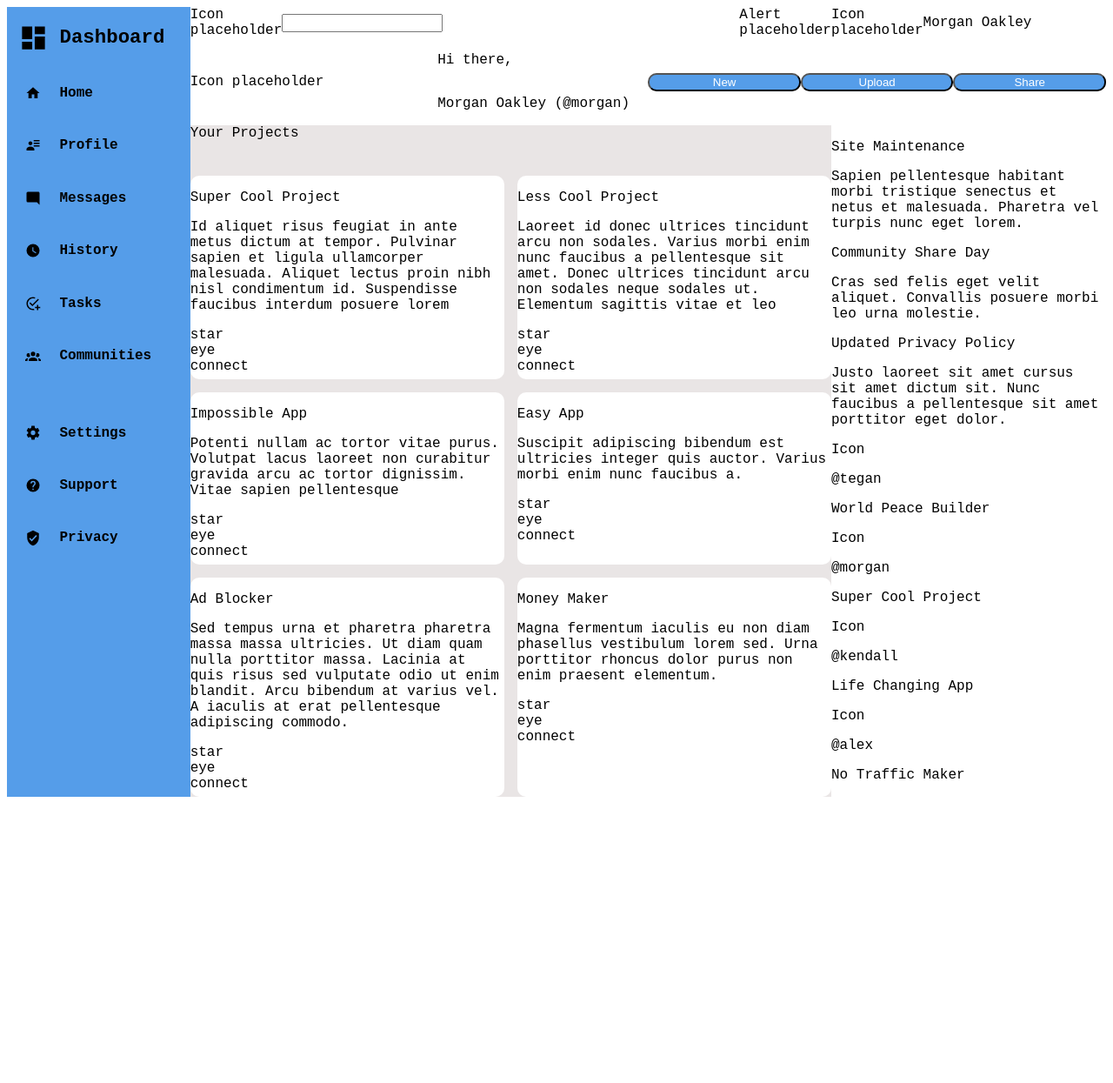
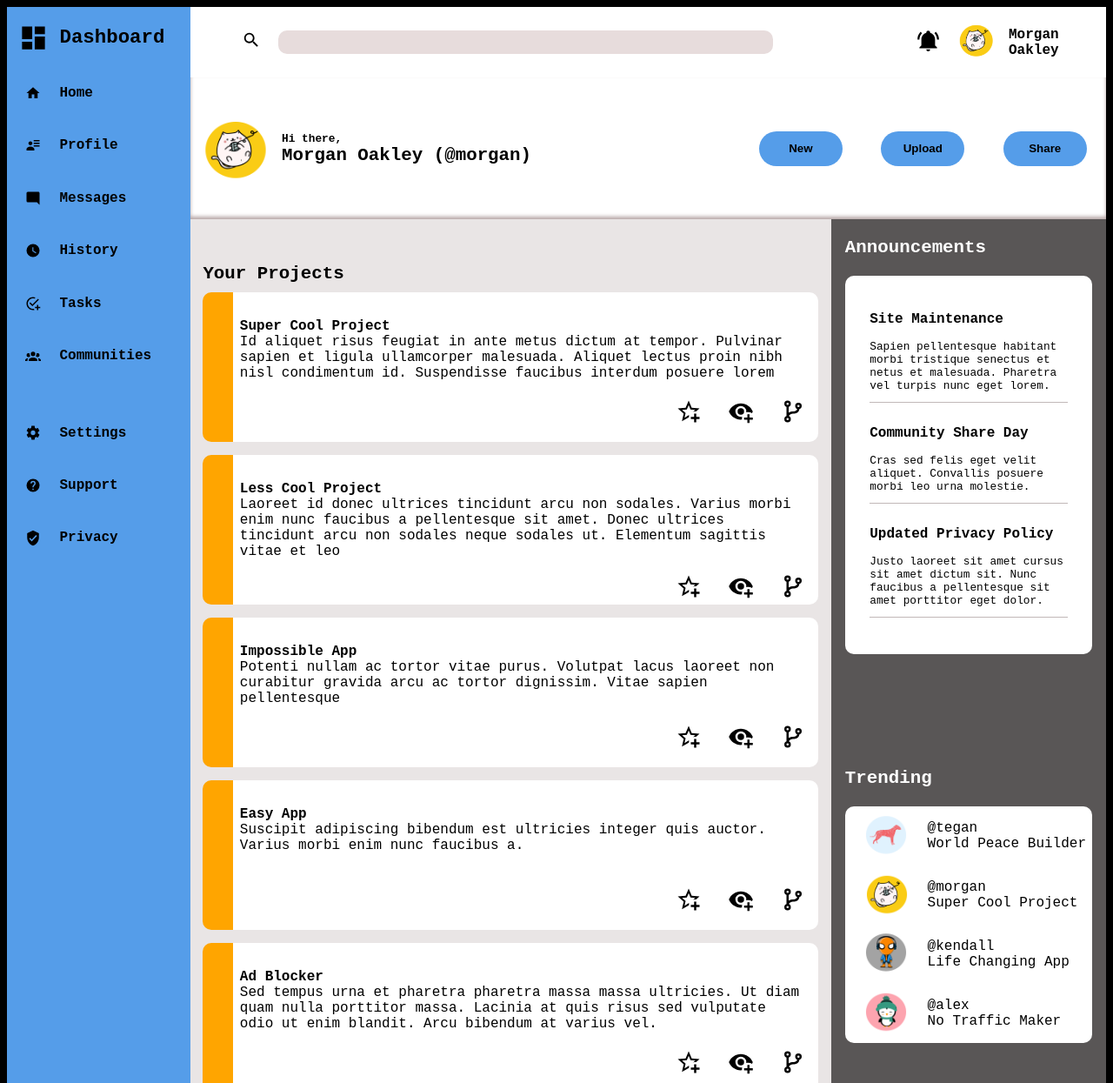
Before and after one commit to leobruell/admin-dashboard-odin, a plain HTML site: page index.html in a window 1280 px wide. Shown: the top 1245 px of the page at 87% size. Before the commit the page ends 924 px from the top, so only its background shows below. Drawn offline with Linux system fonts and the light colour scheme.

Commit message:
Make right side look nice

```diff
--- a/index.html
+++ b/index.html
@@ -58,24 +58,30 @@
         </div>
 
         <div class="top-row">
+            <div class="top-left">
                 <div class="search-icon">
-                Icon placeholder
+                    <img src="icons/magnify.svg" alt="Search-Icon">
                 </div>
                 <div class="search-bar">
                     <input type="text" name="search" id="search">
                 </div>
-            <div class="alerts">Alert placeholder</div>
-            <div class="user-icon">Icon placeholder</div>
+            </div>
+            <div class="top-right">
+                <div class="alerts">
+                    <img src="icons/bell-ring.svg" alt="Alert-Icon">
+                </div>
+                <div class="user-icon">
+                    <img src="icons/main-user-image.png" alt="Profile-Picture">
+                </div>
                 <div class="user-top">Morgan Oakley</div>
+            </div>
         </div>
 
         <div class="second-row">
             <div class="greeting">
-                <div class="big-icon">Icon placeholder</div>
-                <div class="greeting-text">
-                    <p>Hi there,</p>
-                    <p>Morgan Oakley (@morgan)</p>
-                </div>
+                <img class="big-icon" src="icons/main-user-image.png" alt="Profile Picture">
+                <p>Hi there, <br>
+                <span class="big-oak">Morgan Oakley (@morgan)</span></p>
             </div>
             <div class="my-buttons">
                 <button>New</button>
@@ -89,111 +95,147 @@
                 Your Projects
             </div>
             <div class="cards">
+                <div class="my-card">
+                    <p><span class="header">Super Cool Project</span> <br>
+                    Id aliquet risus feugiat in ante metus dictum at tempor. Pulvinar sapien et ligula ullamcorper malesuada. Aliquet lectus proin nibh nisl condimentum id. Suspendisse faucibus interdum posuere lorem</p>
+                    <div class="card-icons">
                         <div>
-                    <p class="header">Super Cool Project</p>
-                    <p>Id aliquet risus feugiat in ante metus dictum at tempor. Pulvinar sapien et ligula ullamcorper malesuada. Aliquet lectus proin nibh nisl condimentum id. Suspendisse faucibus interdum posuere lorem</p>
-                    <div class="card-icons">
-                        <div class="star">star</div>
-                        <div class="eye">eye</div>
-                        <div class="connect">connect</div>
+                            <img src="icons/star-plus-outline.svg" alt="Star-Icon">
+                        </div>
+                        <div class="eye">
+                            <img src="icons/eye-plus.svg" alt="Eye-Icon">
+                        </div>
+                        <div class="connect">
+                            <img src="icons/source-branch.svg" alt="Branch-Icon">
                         </div>
                     </div>
+                </div>
+                <div class="my-card">
+                    <p> <span class="header">Less Cool Project</span> <br> Laoreet id donec ultrices tincidunt arcu non sodales. Varius morbi enim nunc faucibus a pellentesque sit amet. Donec ultrices tincidunt arcu non sodales neque sodales ut. Elementum sagittis vitae et leo</p>
+                    <div class="card-icons">
                         <div>
-                    <p class="header">Less Cool Project</p>
-                    <p>Laoreet id donec ultrices tincidunt arcu non sodales. Varius morbi enim nunc faucibus a pellentesque sit amet. Donec ultrices tincidunt arcu non sodales neque sodales ut. Elementum sagittis vitae et leo</p>
-                    <div class="card-icons">
-                        <div class="star">star</div>
-                        <div class="eye">eye</div>
-                        <div class="connect">connect</div>
+                            <img src="icons/star-plus-outline.svg" alt="Star-Icon">
+                        </div>
+                        <div class="eye">
+                            <img src="icons/eye-plus.svg" alt="Eye-Icon">
+                        </div>
+                        <div class="connect">
+                            <img src="icons/source-branch.svg" alt="Branch-Icon">
                         </div>
                     </div>
+                </div>
+                <div class="my-card">
+                    <p><span class="header">Impossible App</span> <br>
+                    Potenti nullam ac tortor vitae purus. Volutpat lacus laoreet non curabitur gravida arcu ac tortor dignissim. Vitae sapien pellentesque</p>
+                    <div class="card-icons">
                         <div>
-                    <p class="header">Impossible App</p>
-                    <p>Potenti nullam ac tortor vitae purus. Volutpat lacus laoreet non curabitur gravida arcu ac tortor dignissim. Vitae sapien pellentesque</p>
-                    <div class="card-icons">
-                        <div class="star">star</div>
-                        <div class="eye">eye</div>
-                        <div class="connect">connect</div>
+                            <img src="icons/star-plus-outline.svg" alt="Star-Icon">
+                        </div>
+                        <div class="eye">
+                            <img src="icons/eye-plus.svg" alt="Eye-Icon">
+                        </div>
+                        <div class="connect">
+                            <img src="icons/source-branch.svg" alt="Branch-Icon">
                         </div>
                     </div>
+                </div>
+                <div class="my-card">
+                    <p><span class="header">Easy App</span> <br>
+                    Suscipit adipiscing bibendum est ultricies integer quis auctor. Varius morbi enim nunc faucibus a.</p>
+                    <div class="card-icons">
                         <div>
-                    <p class="header">Easy App</p>
-                    <p>Suscipit adipiscing bibendum est ultricies integer quis auctor. Varius morbi enim nunc faucibus a.</p>
-                    <div class="card-icons">
-                        <div class="star">star</div>
-                        <div class="eye">eye</div>
-                        <div class="connect">connect</div>
+                            <img src="icons/star-plus-outline.svg" alt="Star-Icon">
+                        </div>
+                        <div class="eye">
+                            <img src="icons/eye-plus.svg" alt="Eye-Icon">
+                        </div>
+                        <div class="connect">
+                            <img src="icons/source-branch.svg" alt="Branch-Icon">
                         </div>
                     </div>
+                </div>
+                <div class="my-card">
+                    <p><span class="header">Ad Blocker </span><br>
+                    Sed tempus urna et pharetra pharetra massa massa ultricies. Ut diam quam nulla porttitor massa. Lacinia at quis risus sed vulputate odio ut enim blandit. Arcu bibendum at varius vel. </p>
+                    <div class="card-icons">
                         <div>
-                    <p class="header">Ad Blocker</p>
-                    <p>Sed tempus urna et pharetra pharetra massa massa ultricies. Ut diam quam nulla porttitor massa. Lacinia at quis risus sed vulputate odio ut enim blandit. Arcu bibendum at varius vel. A iaculis at erat pellentesque adipiscing commodo.</p>
-                    <div class="card-icons">
-                        <div class="star">star</div>
-                        <div class="eye">eye</div>
-                        <div class="connect">connect</div>
+                            <img src="icons/star-plus-outline.svg" alt="Star-Icon">
+                        </div>
+                        <div class="eye">
+                            <img src="icons/eye-plus.svg" alt="Eye-Icon">
+                        </div>
+                        <div class="connect">
+                            <img src="icons/source-branch.svg" alt="Branch-Icon">
                         </div>
                     </div>
+                </div>
+                <div class="my-card">
+                    <p><span class="header">Money Maker</span><br>
+                    Magna fermentum iaculis eu non diam phasellus vestibulum lorem sed. Urna porttitor rhoncus dolor purus non enim praesent elementum. </p>
+                    <div class="card-icons">
                         <div>
-                    <p class="header">Money Maker</p>
-                    <p>Magna fermentum iaculis eu non diam phasellus vestibulum lorem sed. Urna porttitor rhoncus dolor purus non enim praesent elementum. </p>
-                    <div class="card-icons">
-                        <div class="star">star</div>
-                        <div class="eye">eye</div>
-                        <div class="connect">connect</div>
+                            <img src="icons/star-plus-outline.svg" alt="Star-Icon">
+                        </div>
+                        <div class="eye">
+                            <img src="icons/eye-plus.svg" alt="Eye-Icon">
+                        </div>
+                        <div class="connect">
+                            <img src="icons/source-branch.svg" alt="Branch-Icon">
+                        </div>
                     </div>
                 </div>
             </div>
         </div>
         <div class="right-of-projects">
             <div class="announcements">
-                <div>
-                    <p>Site Maintenance</p>
-                    <p>Sapien pellentesque habitant morbi tristique senectus et netus et malesuada. Pharetra vel turpis nunc eget lorem. </p>
-                </div>
-                <div>
-                    <p>Community Share Day</p>
-                    <p>Cras sed felis eget velit aliquet. Convallis posuere morbi leo urna molestie.</p>
-                </div>
-                <div>
-                    <p>Updated Privacy Policy</p>
-                    <p>Justo laoreet sit amet cursus sit amet dictum sit. Nunc faucibus a pellentesque sit amet porttitor eget dolor.
+                <p class="top-a">Announcements</p>
+                <div class="a-box">
+                    <p> <span id="header">Site Maintenance</span> <br>
+                    Sapien pellentesque habitant morbi tristique senectus et netus et malesuada. Pharetra vel turpis nunc eget lorem.
+                    </p>
+
+                    <p> <span id="header">Community Share Day</span><br>
+                    Cras sed felis eget velit aliquet. Convallis posuere morbi leo urna molestie.</p>
+
+                    <p> <span id="header">Updated Privacy Policy</span><br>
+                    Justo laoreet sit amet cursus sit amet dictum sit. Nunc faucibus a pellentesque sit amet porttitor eget dolor.
                     </p>
                 </div>
             </div>
             <div class="trending">
-                <div>
-                    <div class="icon-user">Icon</div>
-                    <div>
-                        <p>@tegan</p>
-                        <p>World Peace Builder</p>
+                <p class="my-trend">Trending</p>
+                <div class="t-box">
+                    <div class="icon-user">
+                        <img src="icons/tegan.png" alt="Tegan-Profile">
                     </div>
+                    <div class="profile-group">
+                        <p>@tegan <br>
+                        World Peace Builder</p>
                     </div>
-                <div>
-                    <div class="icon-user">Icon</div>
-                    <div>
-                        <p>@morgan</p>
-                        <p>Super Cool Project</p>
+                    <div class="icon-user">
+                        <img src="icons/morgan.png" alt="Morgan-Profile">
                     </div>
+                    <div class="profile-group">
+                        <p>@morgan <br>
+                        Super Cool Project</p>
                     </div>
-                <div>
-                    <div class="icon-user">Icon</div>
-                    <div>
-                        <p>@kendall</p>
-                        <p>Life Changing App</p>
+                    <div class="icon-user">
+                        <img src="icons/kendall.png" alt="Kendall-Profile">
                     </div>
+                    <div class="profile-group">
+                        <p>@kendall <br>
+                        Life Changing App</p>
                     </div>
-                <div>
-                    <div class="icon-user">Icon</div>
-                    <div>
-                        <p>@alex</p>
-                        <p>No Traffic Maker</p>
+                    <div class="icon-user">
+                        <img src="icons/alex.png" alt="Alex-Profile">
+                    </div>
+                    <div class="profile-group">
+                        <p>@alex <br>
+                        No Traffic Maker</p>
                     </div>
                 </div>
             </div>
         </div>
-
-
     </div>
 </body>
 </html>
--- a/style.css
+++ b/style.css
@@ -1,6 +1,10 @@
+body{
+    background-color: black;
+}
 .big-container{
     display: grid;
     grid-template-columns: 2fr 7fr 3fr;
+    grid-template-rows: 1fr 2fr 15fr;
     font-family: 'Courier New', Courier, monospace;
 }
 
@@ -44,18 +48,70 @@
     align-self: center;
 }
 
-.home{
-    display: grid;
-    grid-template-columns: 1fr 4fr;
-    align-items: center;
-}
-
 
 .top-row{
     grid-column: 2 / 4;
     display: grid;
-    grid-template-columns: 1fr 5fr 1fr 1fr 2fr;
+    grid-template-columns: 3fr 1fr;
     align-items: center;
+    background-color: white;
+    justify-content: center;
+    gap: 10rem;
+}
+
+.top-left{
+    display: grid;
+    grid-template-columns: 1fr 7fr;
+    align-items: center;
+    justify-content: center;
+    gap: 3%;
+}
+
+.top-right{
+    display: grid;
+    grid-template-columns: 1fr 1fr 3fr;
+    align-items: center;
+    justify-content: center;
+    gap: 7%;
+}
+
+.search-icon{
+    justify-self: flex-end;
+    align-self: center;
+}
+.search-icon img{
+    height: 1.4rem;
+    width: auto;
+    justify-self: center;
+    align-self: center;
+}
+.search-bar{
+    display: grid;
+    justify-content: stretch;
+    height: 100%;
+}
+.search-bar input{
+    background-color: rgb(231, 220, 220);
+    border-radius: 10px;
+    outline: none;
+    border-style: hidden;
+}
+.user-top{
+    font-weight: bold;
+}
+
+.alerts{
+    align-self: center;
+    justify-self: center;
+}
+.alerts img{
+    height: 1.7rem;
+    width: auto;
+}
+
+.user-icon img{
+    height: 2.5rem;
+    width: auto;
 }
 
 .second-row{
@@ -64,38 +120,49 @@
     grid-template-columns: 1fr 1fr;
     justify-content: center;
     align-items: center;
+    background-color: white;
+    gap: 20%;
+    box-shadow: inset 0px -3px 4px rgb(183, 167, 167);
 }
 .my-buttons button{
     background-color: rgb(85, 157, 233);
-    border-radius: 10px;
-    color: white;
-}
-
-.greeting{
-    display: grid;
-    grid-template-columns: 1fr 1fr;
-    grid-template-rows: 1fr 1fr;
-    justify-content: center;
-    align-items: center;
-}
-
-.big-icon{
-    grid-row: 1 / 3;
-
+    border-radius: 20px;
+    height: 2.5rem;
+    width: 6rem;
+    outline: none;
+    border-style: hidden;
+    font-weight: bold;
 }
 
 .my-buttons{
     display: grid;
     grid-template-columns: 1fr 1fr 1fr;
     align-items: center;
+    justify-items: center;
 }
 
-.greeting-text{
+.greeting{
     display: grid;
-    grid-row: 1 / 3;
-    grid-template-rows: 1fr 1fr;
+    grid-template-columns: 1fr 3fr;
+    justify-items: center;
     align-items: center;
-    justify-content: center;
+}
+
+.greeting p{
+    justify-self: flex-start;
+    font-weight: bold;
+    font-size: .8rem;
+}
+
+.big-icon{
+    height: 100%;
+    width: auto;
+}
+
+
+.big-oak{
+    font-size: 1.3rem;
+    align-self: flex-start;
 }
 
 .projects{
@@ -103,15 +170,115 @@
     display: grid;
     grid-template-rows: 1fr 15fr;
     gap: 10px;
+    padding-left: 2%;
+    padding-right: 2%;
+    padding-bottom: 4%;
+    /* box-shadow: 0px -3px 4px rgb(183, 167, 167); */
+}
+
+.your-projects{
+    align-self: flex-end;
+    font-weight: bold;
+    font-size: 1.3rem;
 }
 
 .cards{
     display: grid;
     grid-template-columns: repeat(auto-fit, minmax(350px, 1fr));
+    grid-template-rows: repeat(auto-fit, minmax(150px, 1fr));
     gap: 15px;
 }
 
-.cards div{
+.header{
+    font-weight: bold;
+}
+
+.my-card{
+    background-color: white;
+    border-radius: 10px;
+    display: grid;
+    grid-template-rows: 3fr 1fr;
+    padding: 2% 2% 2% 6%;
+    /* border: 10px;
+    border-style: solid;
+    border-color:transparent transparent transparent orange; */
+    background-image: linear-gradient(to left, rgba(0,0,0,0) 95%, orange 20%);
+
+}
+
+.card-icons{
+    display: flex;
+    justify-content: flex-end;
+    gap: 30px;
+}
+.card-icons img{
+    height: 30px;
+    width: auto;
+}
+
+.right-of-projects{
+    background-color: rgb(89, 86, 86);
+    /* box-shadow: 0px -3px 4px rgb(183, 167, 167); */
+    display: grid;
+    grid-template-rows: 1fr 1fr;
+    padding-right: 5%;
+    padding-left: 5%;
+
+}
+.a-box p{
+    display: flex;
+    flex-direction: column;
+    padding-bottom: 5%;
+    font-size: .8rem;
+    border-bottom: 1px solid rgb(193, 184, 184);
+}
+
+.top-a{
+    font-weight: bold;
+    font-size: 1.3rem;
+    color: white;
+}
+
+.announcements{
+    display: flex;
+    flex-direction: column;
+   }
+
+.a-box{
+    display: flex;
+    flex-direction: column;
+    align-items: center;
+    justify-content: center;
+    padding: 10%;
+    background-color: white;
+    border-radius: 10px;
+    align-self: center;
+    justify-self: center;
+}
+#header{
+    font-size: 1rem;
+    font-weight: bold;
+}
+
+.my-trend{
+    font-weight: bold;
+    font-size: 1.3rem;
+    color: white;
+}
+
+.t-box{
     background-color: white;
     border-radius: 10px;
 }
+
+.t-box{
+    display: grid;
+    grid-template-columns: 1fr 2fr;
+    grid-template-rows: repeat(4, 1fr);
+    align-items: center;
+    justify-items: center;
+}
+
+.profile-group{
+    justify-self: flex-start;
+}
```
Also changed, not shown: icons/alex.png (added), icons/kendall.png (added), icons/morgan.png (added), icons/tegan.png (added). Lines whose indentation alone changed are shown as unchanged.
